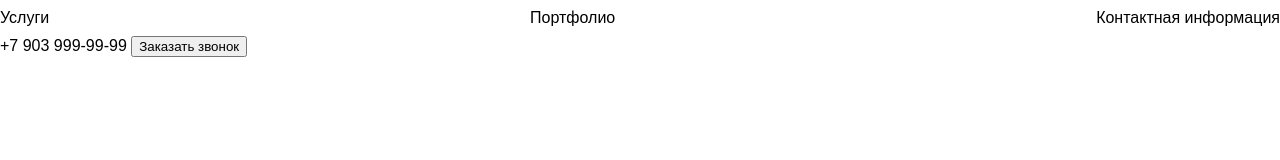
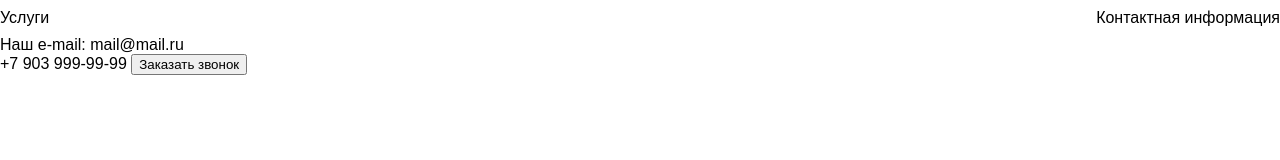
Before and after one commit to denispotyavin/special-app, a plain HTML site: page index.html in a window 1280 px wide. Drawn offline with Linux system fonts and the light colour scheme.

Commit message:
added e-mail

```diff
--- a/index.html
+++ b/index.html
@@ -13,9 +13,11 @@
     <header>
         <nav>
             <a href="#services">Услуги</a>
-            <a href="#portfolio">Портфолио</a>
             <a href="#contacts">Контактная информация</a>
         </nav>
+        <div>
+            Наш e-mail: <a href="maito:mail@mail.ru">mail@mail.ru</a>
+        </div>
         <div>
             <a href="tel:+79039999999">+7 903 999-99-99</a>
             <button>Заказать звонок</button>
```
Also changed, not shown: test.html (added, +11 -0 lines).
